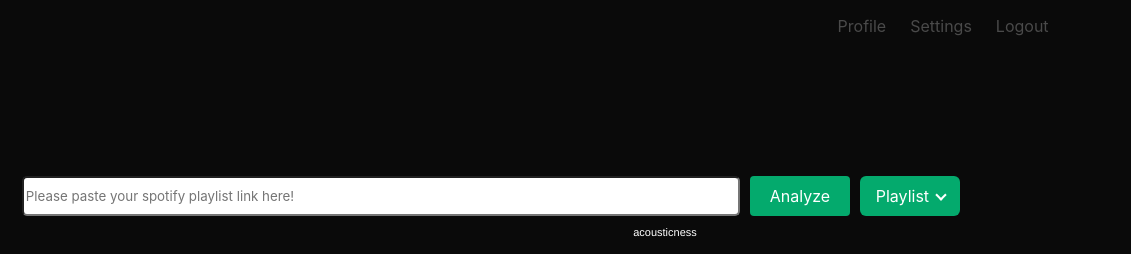
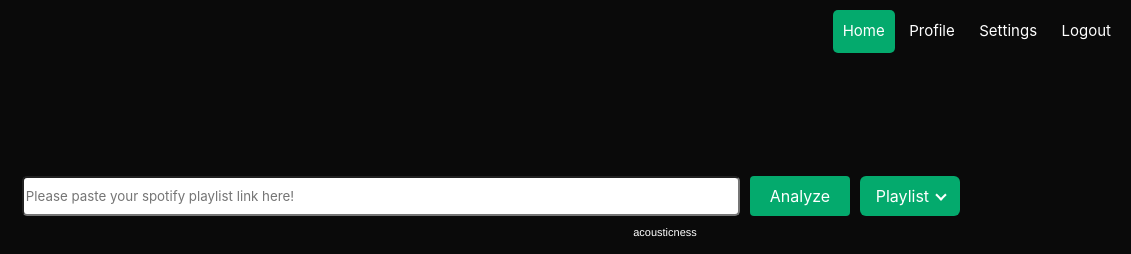
Before and after one commit to slyce233/Spotifire, a website: page public/home.html in a window 1280 px wide. Shown: the top 254 px of the page, 149-1280 px from the left. Drawn offline with nearby package versions, Linux system fonts and the light colour scheme.

Commit message:
navbar update

```diff
--- a/public/home.html
+++ b/public/home.html
@@ -9,16 +9,13 @@
 	<script src="https://cdnjs.cloudflare.com/ajax/libs/d3/6.2.0/d3.min.js" integrity="sha512-C2RveGuPIWqkaLAluvoxyiaN1XYNe5ss11urhZWZYBUA9Ydgj+hfGKPcxCzTwut1/fmjEZR7Ac35f2aycT8Ogw==" crossorigin="anonymous"></script>
 </head>
   <body>
-    <div>
-      <a href="/getHome">
-        <img class="logo" src = "./images/Spotifire.png" class="py-2 px-2">
-      </a>
+    <img class="logo" src = "./images/Spotifire.png" class="py-2 px-2">
+    <div class="nav">
+      <a class="active" href="/getHome">Home</a>
+      <a href="/getProfile">Profile</a>
+      <a href="/getSettings">Settings</a>
+      <a href="/logout">Logout</a>
     </div>
-    <nav class="navbar is-black">
-      <a class="navbar-item" href="/getProfile">Profile</a>
-      <a class="navbar-item" href="/getSettings">Settings</a>
-      <a class="navbar-item" href="/logout">Logout</a>
-    </nav>
 
     <div id="playlist-input">
         <input type="text" id="playlist-input-field" value placeholder="Please paste your spotify playlist link here!" size="75">
--- a/public/styles/main_styles.css
+++ b/public/styles/main_styles.css
@@ -22,17 +22,28 @@ tr{
 td {
     padding:5rem;
 }
-.navbar{
-    left: 10rem;
-    position:relative;
-    width:82%;
-    display:flex;
-    justify-content: right;
-    align-items: right;
+.nav{
+    position:absolute;
+    top:10px;
+    right:10px;
 }
-.navbar-item :hover{
-    color:#04AA6D;
-    background-color: #1f2330
+.nav a{
+    display: inline-block;
+    color: #fff;
+    text-align: center;
+    padding: 10px;
+    text-decoration: none;
+    font-size: 15px;
+    border-radius: 5px;
+}
+.nav a:hover {
+    background-color: #ddd;
+    color: black;
+  }
+
+.nav a.active {
+  background-color: #04AA6D;
+  color: white;
 }
 
 .logo {
```
Also changed, not shown: public/profile.html (+7 -11 lines).
